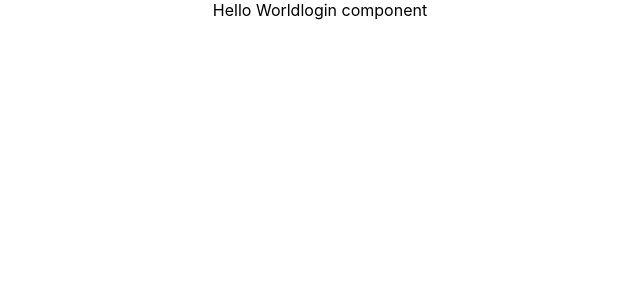
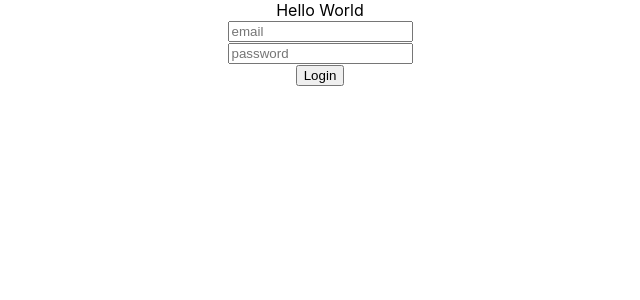
Before and after one commit to Cl3arglass/poke-lo-key, a React (Create React App) app: page / in a window 1280 px wide. Shown: the top 300 px of the page, without its empty margins (320-960 px from the left). Built offline with nearby package versions, Linux system fonts and the light colour scheme.

Commit message:
add login form

```diff
--- a/src/components/Login.js
+++ b/src/components/Login.js
@@ -2,7 +2,24 @@ import React from 'react'
 
 const Login = () => {
    return (
-   	"login component"
+   	<div>
+   	  <form>
+   	    <input
+   	      type="text"
+   	      name="email"
+   	      placeholder="email"
+   	    /><br/>
+   	    <input
+   	      type="text"
+   	      name="password"
+   	      placeholder="password"
+   	    /><br/>
+   	    <input
+   	      type="submit"
+   	      value="Login"
+   	    />
+   	  </form>
+   	</div>
    	)
 }
 
```
